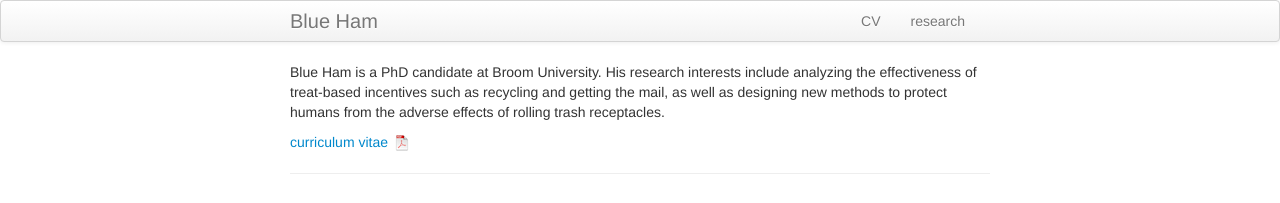
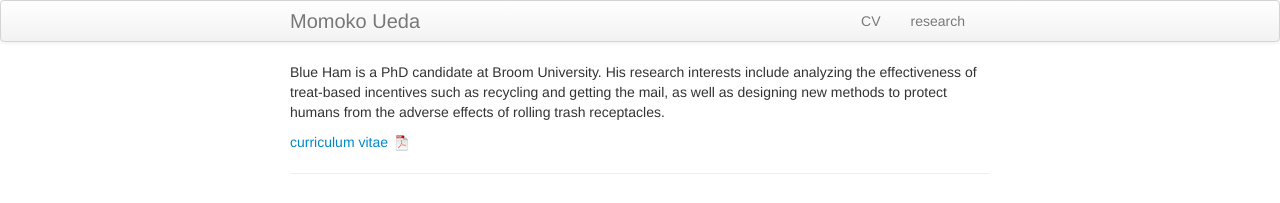
Before and after one commit to momoueda/momoueda1.github.io, a Jekyll site: the page built from index.md, in a window 1280 px wide. Shown: the top 203 px of the page. Built offline with Jekyll 4.4.1, drawn with Linux system fonts in a browser that asks for light colours.

Commit message:
Update _config.yml
Updated personal details 11-18

```diff
--- a/_config.yml
+++ b/_config.yml
@@ -8,14 +8,14 @@ highlighter: rouge
 # Themes are encouraged to use these universal variables
 # so be sure to set them if your theme uses them.
 #
-title : Blue Ham
+title : Momoko Ueda
 author :
-  name : Marisa Carlos
-  email : mbc96@cornell.edu
-  github : mbcarlos
-  twitter : MarisaBriCarlos
+  name : Momoko Ueda
+  email : mueda@sfu.ca
+  github : momoueda
+  twitter : Momo_Ueda
 
-production_url : http://marisabriana.github.io
+production_url : http://momoueda.github.io
 
 # Tell Github to use the kramdown markdown interpreter
 # (see https://help.github.com/articles/migrating-your-pages-site-from-maruku)
```
